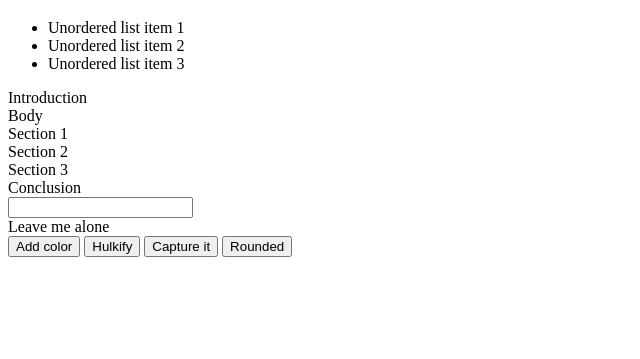
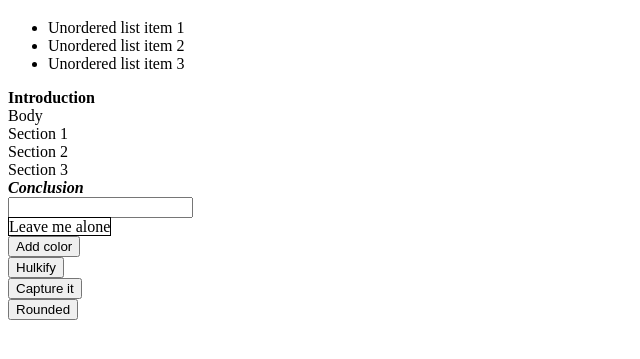
Before and after one commit to palmierie/spa-event-handlers, a plain HTML site: page index.html in a window 1280 px wide. Both pictures are taken after a click on the button "Capture it". Shown: the part 61-420 px from the top of the page, without its empty margins (0-640 px from the left). Drawn offline with Linux system fonts and the light colour scheme.

Commit message:
finished

```diff
--- a/events.css
+++ b/events.css
@@ -5,3 +5,28 @@
 .make-large{
   font-size: 2em;
 }
+
+.add-border{
+  border: 1px solid black;
+  display: inline;
+}
+
+.rounded{
+  border-radius: 20px;
+  padding: 3px;
+}
+
+/* Requirement 9 & 10 */
+section:nth-child(1){
+  font-weight: bold;
+}
+
+section:nth-child(6){
+  font-style: italic;
+  font-weight: bold;
+}
+
+/* Requirement 11*/
+button{
+  display: block;
+}
--- a/events.js
+++ b/events.js
@@ -45,3 +45,17 @@ var largeText = document.getElementById("make-large");
 largeText.addEventListener("click", function(){
   guineaPig.classList.add("make-large");
 });
+
+// Requirement Number 7
+
+var capture = document.getElementById("add-border");
+capture.addEventListener("click", function(){
+  guineaPig.classList.add("add-border");
+});
+
+// Requirement Number 8
+
+var roundBdr = document.getElementById("add-rounding");
+roundBdr.addEventListener("click", function(){
+  guineaPig.classList.add("rounded");
+});
--- a/index.html
+++ b/index.html
@@ -5,7 +5,7 @@
   <meta name="viewport" content="width=device-width, initial-scale=1.0">
   <meta http-equiv="X-UA-Compatible" content="ie=edge">
   <title>Event Handlers Exercise</title>
-  <link rel="stylesheet" type="text/stylesheet" href="events.css">
+  <link rel="stylesheet" type="text/css" href="events.css">
 </head>
 <body>
   <header id="page-header">
@@ -31,7 +31,7 @@
 
   <div id="output-target"></div>
 
-  <div class="" id="guinea-pig">Leave me alone</div>
+  <div id="guinea-pig">Leave me alone</div>
   <button id="add-color">Add color</button>
   <button id="make-large">Hulkify</button>
   <button id="add-border">Capture it</button>
```
